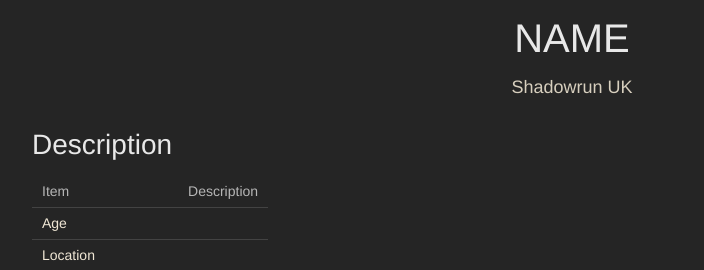
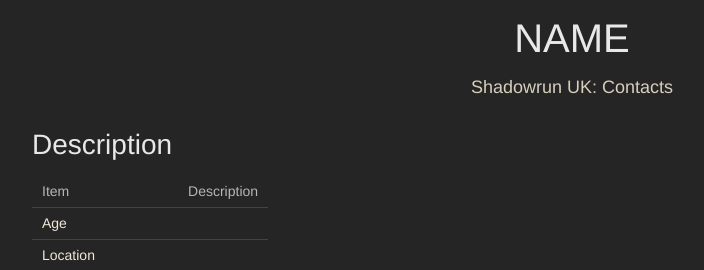
Before and after one commit to Anomandarist/Shadowrun-UK, a Jekyll site: the page built from Contacts/Template.md, in a window 1280 px wide. Shown: the top 270 px of the page, without its empty margins (68-772 px from the left). Built offline with Jekyll 4.4.1, drawn with Linux system fonts in a browser that asks for light colours.

Commit message:
Bugfix: Contacts specific layout

```diff
--- a/_includes/page_title.html
+++ b/_includes/page_title.html
@@ -2,7 +2,9 @@
 	<h1>{{ page.title | default: site.title }}</h1>
 	{%- if page.title != null %}
 	<p>{{ site.title }}
-		{%- if page.subtitlesuffix != null %}{{ page.subtitlesuffix | prepend: ": "}}{% endif -%}
+		{%- if layout.subtitlesuffix != null -%}
+			{{ layout.subtitlesuffix | prepend: ": "}}
+		{%- endif -%}
 	</p>
 	{%- endif %}
 </section>
```
